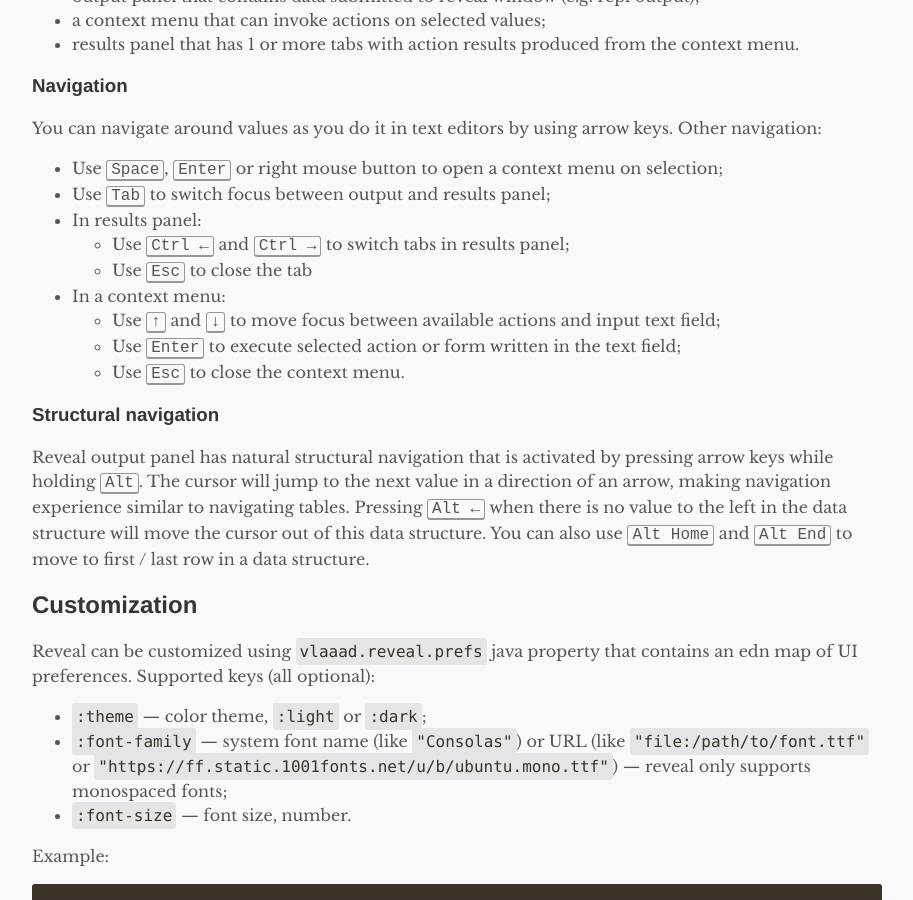
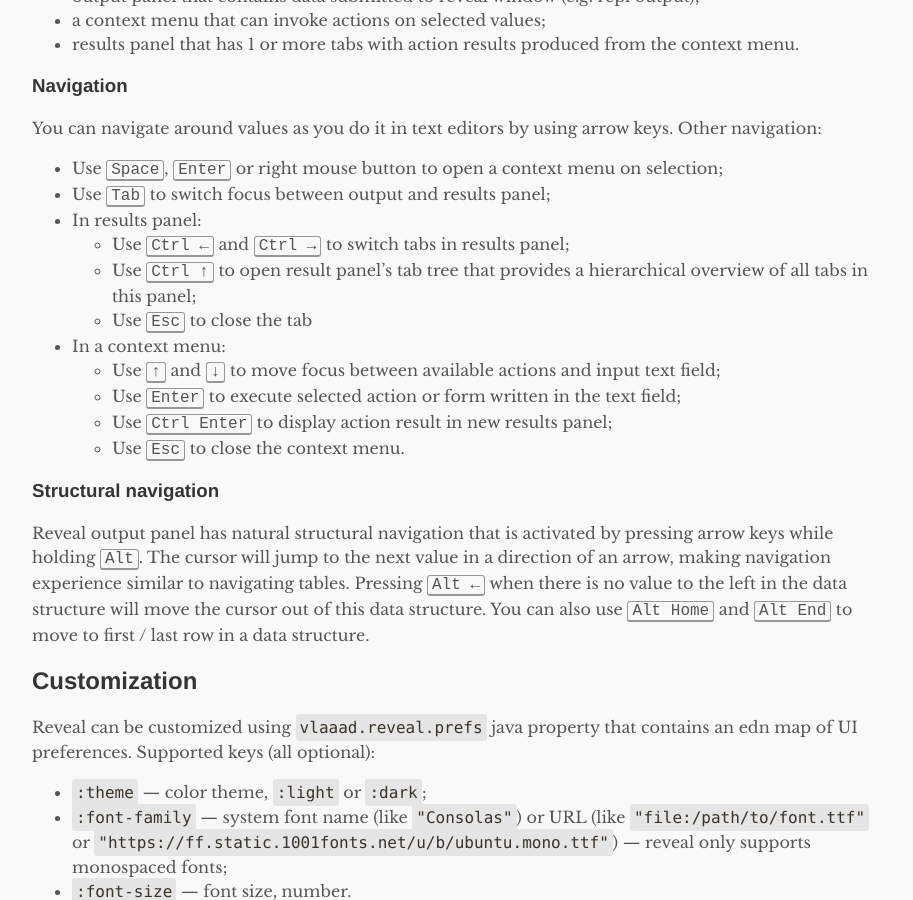
Before and after one commit to vlaaad/vlaaad.github.io, a Jekyll site: the page built from reveal.md, in a window 1280 px wide and 900 px high, scrolled down 11399 px. Shown: the whole window, without its empty margins (183-1096 px from the left). Built offline with Jekyll 4.4.1, drawn with Linux system fonts in a browser that asks for light colours.

Commit message:
new controls

```diff
--- a/reveal.md
+++ b/reveal.md
@@ -148,10 +148,12 @@
 - Use <kbd>Tab</kbd> to switch focus between output and results panel;
 - In results panel:
   - Use <kbd>Ctrl ←</kbd> and <kbd>Ctrl →</kbd> to switch tabs in results panel;
+  - Use <kbd>Ctrl ↑</kbd> to open result panel's tab tree that provides a hierarchical overview of all tabs in this panel;
   - Use <kbd>Esc</kbd> to close the tab
 - In a context menu:
   - Use <kbd>↑</kbd> and <kbd>↓</kbd> to move focus between available actions and input text field;
   - Use <kbd>Enter</kbd> to execute selected action or form written in the text field;
+  - Use <kbd>Ctrl Enter</kbd> to display action result in new results panel;
   - Use <kbd>Esc</kbd> to close the context menu.
 
 ### Structural navigation
```
